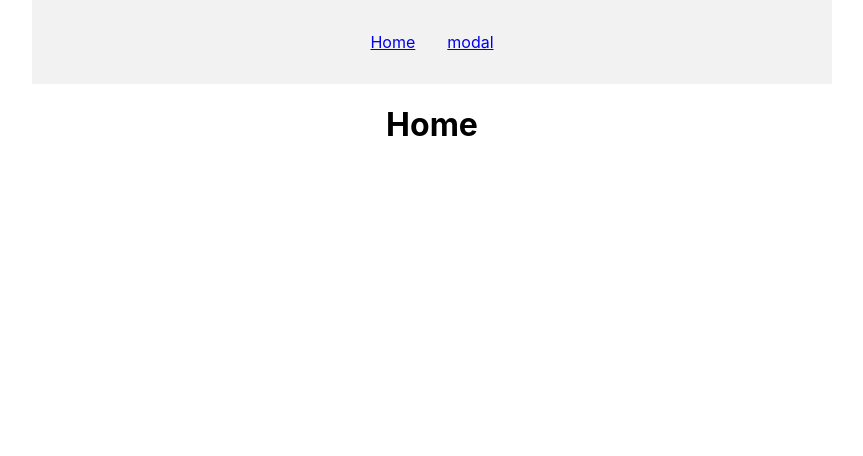
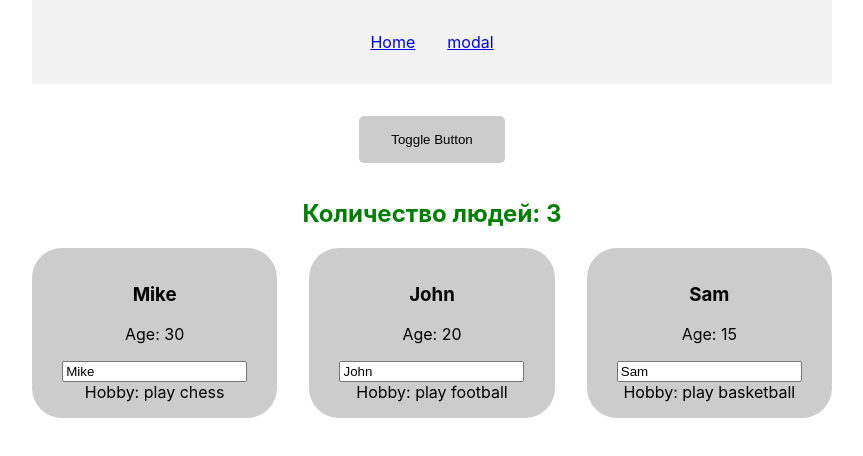
Before and after one commit to whoami2423/react-project, a React (Create React App) app: page / in a window 1280 px wide. Shown: the top 456 px of the page, without its empty margins (208-1071 px from the left). Built offline with nearby package versions, Linux system fonts and the light colour scheme.

Commit message:
refactoring app.js

```diff
--- a/src/App.js
+++ b/src/App.js
@@ -1,75 +1,19 @@
-import {useState} from 'react';
-import './App.css';
-import Counter from './components/Counter/Counter';
-import Layout from './components/Layout/Layout';
-import People from './components/People/People';
-
-import ToggleButton from './components/ToggleButton/ToggleButton';
-
 import {Routes, Route, BrowserRouter} from 'react-router-dom';
 
+import Layout from './components/Layout/Layout';
+import Home from './pages/Home';
+
+import './App.css';
+
 function App() {
-  const [users, setUsers] = useState([
-    { name: "Mike", age: 30, hobby: "play chess", id: 1 },
-    { name: "John", age: 20, hobby: "play football", id: 2 },
-    { name: "Sam", age: 15, hobby: "play basketball", id: 3 },
-  ]);
-
-  const [isShow, setIsShow] = useState(true);
-
-  const changeName = (event, id) => {
-
-    setUsers(
-      users.map((user) => {
-        const copyUser = { ...user };
-        if (user.id === id) {
-          copyUser.name = event.target.value;
-        }
-        return copyUser;
-      })
-    );
-
-  };
-
-  const increaseAge = (index) => {
-    setUsers((users) => {
-      const copyUsers = [...users];
-      let user = { ...copyUsers[index]};
-      user.age++;
-      copyUsers[index] = user;
-      return copyUsers;
-    })
-  };
-
-  const deletePerson = (id) => {
-
-    setUsers(
-      users.filter(user => user.id !== id)
-    );
-
-  };
 
   return (
     <div className="App">
         <BrowserRouter>
           <Layout>
               <Routes>
-                <Route path="/modal" element={<h1>Modal will be here</h1>} />
-                <Route path="/" element={<h1>Home</h1>} />
-
-                {/* <Route path="/">
-                  <ToggleButton isShow={isShow} setIsShow={setIsShow} />
-                  <Counter data={users} />
-
-                  {isShow ? (
-                    <People
-                      users={users}
-                      increaseAge={increaseAge}
-                      changeName={changeName}
-                      deletePerson={deletePerson}
-                    />
-                  ) : null}
-                </Route> */}
+                <Route path="/post/:id" element={<h1>Full info will be here</h1>} />
+                <Route path="/" element={<Home/>} />
               </Routes>
           </Layout>
         </BrowserRouter>
--- /dev/null
+++ b/src/pages/Home.js
@@ -0,0 +1,58 @@
+import { useState } from "react";
+import ToggleButton from "../components/ToggleButton/ToggleButton";
+import Counter from "../components/Counter/Counter";
+import People from "../components/People/People";
+
+function Home() {
+  const [users, setUsers] = useState([
+    { name: "Mike", age: 30, hobby: "play chess", id: 1 },
+    { name: "John", age: 20, hobby: "play football", id: 2 },
+    { name: "Sam", age: 15, hobby: "play basketball", id: 3 },
+  ]);
+
+  const [isShow, setIsShow] = useState(true);
+
+  const changeName = (event, id) => {
+    setUsers(
+      users.map((user) => {
+        const copyUser = { ...user };
+        if (user.id === id) {
+          copyUser.name = event.target.value;
+        }
+        return copyUser;
+      })
+    );
+  };
+
+  const increaseAge = (index) => {
+    setUsers((users) => {
+      const copyUsers = [...users];
+      let user = { ...copyUsers[index] };
+      user.age++;
+      copyUsers[index] = user;
+      return copyUsers;
+    });
+  };
+
+  const deletePerson = (id) => {
+    setUsers(users.filter((user) => user.id !== id));
+  };
+
+  return (
+    <>
+      <ToggleButton isShow={isShow} setIsShow={setIsShow} />
+      <Counter data={users} />
+
+      {isShow ? (
+        <People
+          users={users}
+          increaseAge={increaseAge}
+          changeName={changeName}
+          deletePerson={deletePerson}
+        />
+      ) : null}
+    </>
+  );
+}
+
+export default Home;
```
